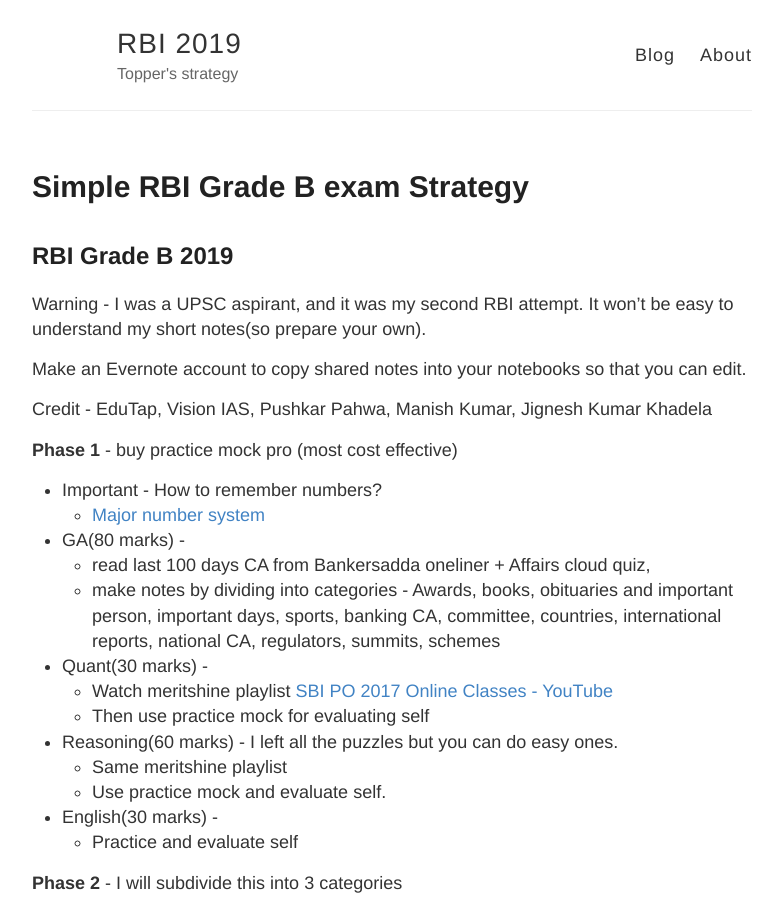
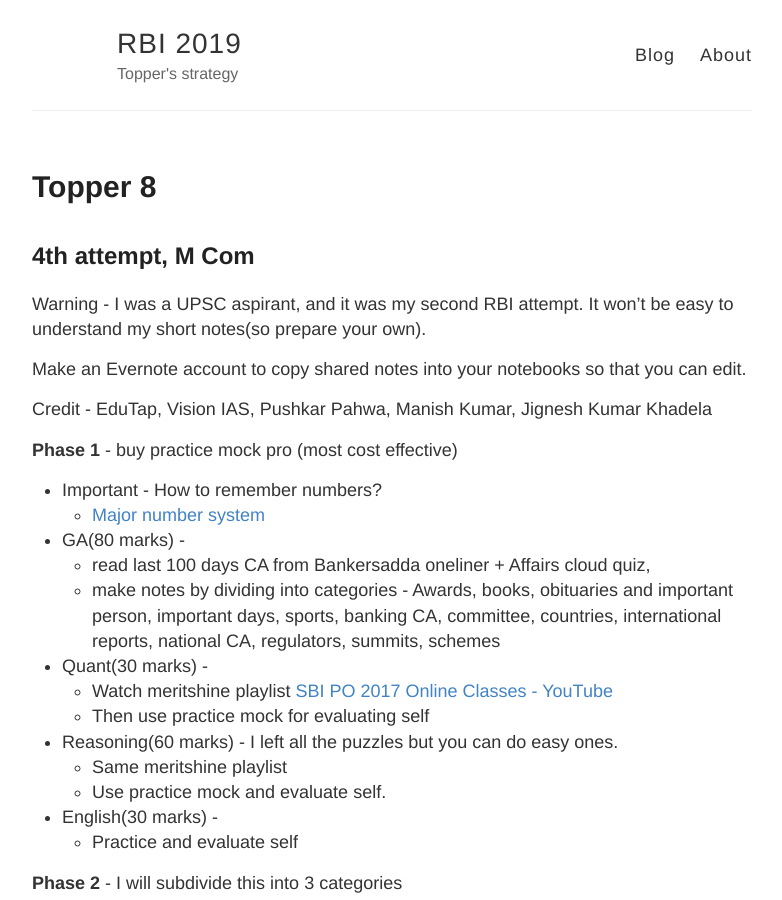
Before and after one commit to anilmodi2011/Blog, a Jekyll site: the page built from _posts/2020-10-26-hello9.md, in a window 1280 px wide and 900 px high. Shown: the whole window, without its empty margins (248-1030 px from the left). Built offline with Jekyll 4.4.1, drawn with Linux system fonts in a browser that asks for light colours.

Commit message:
Update 2020-10-26-hello9.md

```diff
--- a/_posts/2020-10-26-hello9.md
+++ b/_posts/2020-10-26-hello9.md
@@ -1,8 +1,8 @@
 ---
 layout: post
-title: Simple RBI Grade B exam Strategy
+title: Topper 8
 ---
-## RBI Grade B 2019
+## 4th attempt, M Com
 
 Warning -  I was a UPSC aspirant, and it was my second RBI attempt. It won't be easy to understand my short notes(so prepare your own).
 
```
